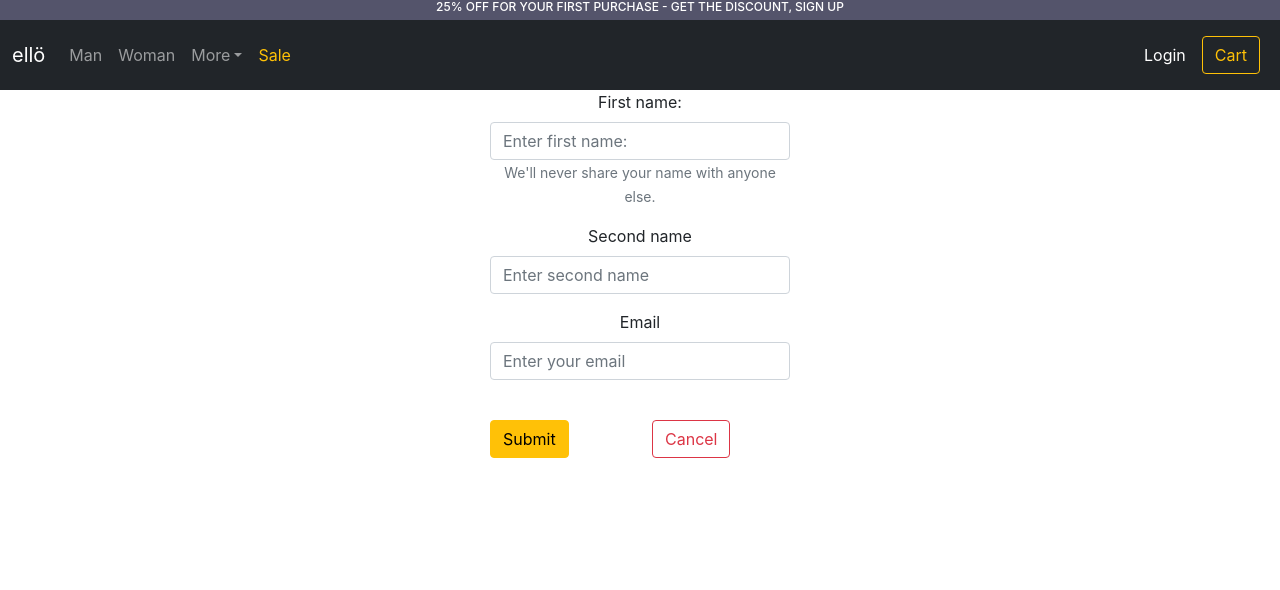
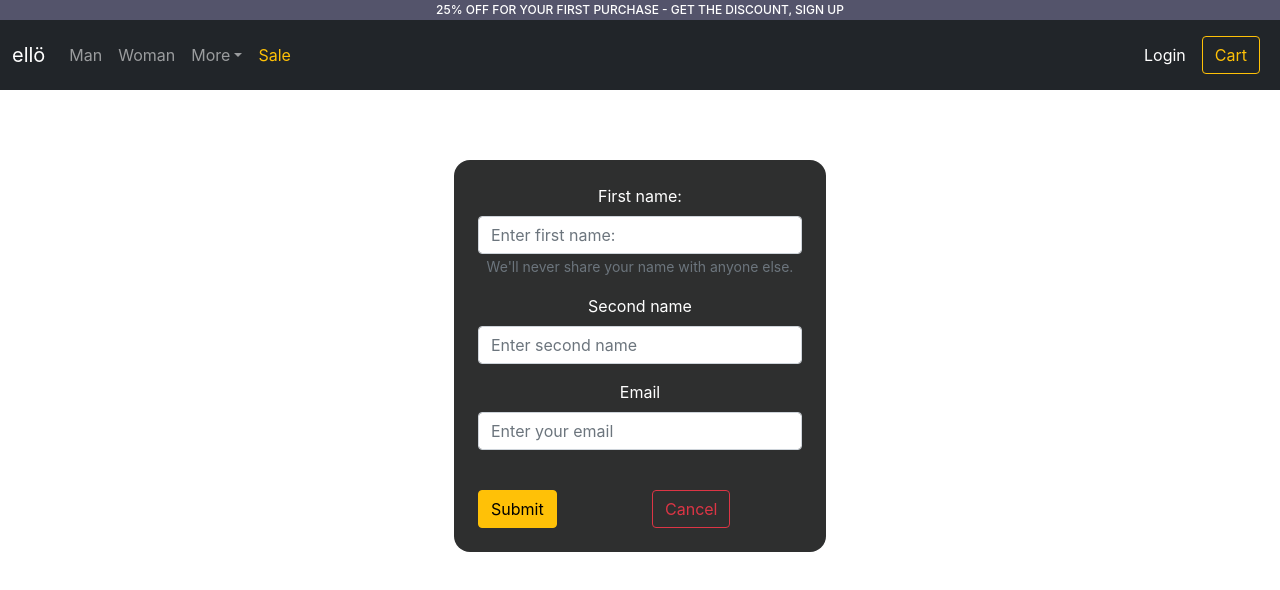
Before and after one commit to lumi-plus/WebShop-ReactApp, a React (Create React App) app in the folder client/react-cors-guide/: page /login in a window 1280 px wide. Shown: the top 590 px of the page. Built offline with nearby package versions, Linux system fonts and the light colour scheme; no server answers; the HTML template or start-up script is replaced by a standard one.

Commit message:
Merged with Emmas updates

```diff
--- a/client/react-cors-guide/src/App.js
+++ b/client/react-cors-guide/src/App.js
@@ -21,7 +21,8 @@ function App() {
 		lastName: "",
 		email: "",
 		loggedIn: false,
-		basket: [],
+		basket: {total:0,
+			items:[]},
 	});
 	useEffect(() => {
 		if (!customer.loggedIn) {
--- a/client/react-cors-guide/src/components/Herobanner/Herobanner.css
+++ b/client/react-cors-guide/src/components/Herobanner/Herobanner.css
@@ -9,12 +9,8 @@
 }
 
 .heroimage {
-	border: 40px;
-	margin-top: 10pt;
-	margin-bottom: 30pt;
-	margin-left: 20;
-	height: 80%;
-	width: 80%;
+	height: 70%;
+	width: 70%;
 	padding: 7%;
 }
 
--- a/client/react-cors-guide/src/components/Herobanner/Herobanner.jsx
+++ b/client/react-cors-guide/src/components/Herobanner/Herobanner.jsx
@@ -10,7 +10,7 @@ export default function Herobanner() {
 		<Container className="container_hero">
 			<Row className="hero-banner_row">
 				<div style={{ display: "flex" }}>
-					<Col lg="7">
+					<Col lg="7" sm="6">
 						<UserGreetings />
 						<Button
 							style={{
@@ -19,14 +19,14 @@ export default function Herobanner() {
 								height: 45,
 							}}
 							variant="outline-danger"
-							size="lg"
+							size="lg, sm, xl"
 							color="black"
 							className="hero-banner btn"
 						>
 							Shop Sale Now!
 						</Button>
 					</Col>
-					<Col lg="3">
+					<Col lg="3" sm="4" xs="5">
 						<Row className="image_row">
 							<Image
 								className="heroimage"
--- a/client/react-cors-guide/src/components/Salebanner/Salebanner.css
+++ b/client/react-cors-guide/src/components/Salebanner/Salebanner.css
@@ -1,9 +1,10 @@
 .sale {
-    color:white;
+	color: white;
 	background-color: rgb(84, 84, 107);
 	height: 20px;
 	font-size: 12px;
 	max-width: 100%;
 	max-height: 100%;
 	margin-bottom: 0;
+	line-height: 20px;
 }
--- a/client/react-cors-guide/src/components/UserGreetings/UserGreetings.jsx
+++ b/client/react-cors-guide/src/components/UserGreetings/UserGreetings.jsx
@@ -7,7 +7,7 @@ export default function UserGreetings() {
 	const loggedIn = customerGlobal.loggedIn;
 	if (loggedIn) {
 		return (
-			<h1 className="gtext">{`Hi ${customerGlobal.firstName}, End of the month?`}</h1>
+			<h1 className="gtext">{`Hi ${customerGlobal.firstName}, end of the month?`}</h1>
 		);
 	}
 	return <h1 className="gtext">End of the month?</h1>;
--- a/client/react-cors-guide/src/globalStyles.css
+++ b/client/react-cors-guide/src/globalStyles.css
@@ -17,14 +17,6 @@
     padding-top: 20px;
   } */
 
-
-
-
-
-
-
-
-
 .main-container {
 	padding-right: 0px;
 	padding-left: 0px;
@@ -32,9 +24,8 @@
 	margin: 0 auto;
 	position: relative;
 	display: flex;
-
 }
-  .cards-container{
+.cards-container {
 	justify-content: space-around;
 	display: flex;
 	flex-wrap: wrap;
@@ -44,21 +35,17 @@
 	padding-top: 20px;
 }
 
-
-
 .swal-overlay {
 	background-color: rgba(243, 196, 10, 0.955);
 	margin: 0px;
 	font-size: 16px;
 	margin-bottom: 28px;
-
 }
 
 .swal-title {
 	font-size: 24px;
-
 }
-  .swal-text{
+.swal-text {
 	justify-content: center;
 }
 
@@ -71,9 +58,8 @@
 	text-shadow: 0px -1px 0px rgba(54, 52, 52, 0.3);
 }
 
- .purchaseBtn{
+.purchaseBtn {
 	border-radius: 8px;
-
 }
 
 .removeBtn {
@@ -83,9 +69,15 @@
 .addBtn {
 	border-radius: 5px;
 }
-/*   div{
-  border: 1px solid red;
+
+.container_form {
+	width: 40%;
+	padding: 70px;
 }
-span{
-  border: 1px solid greenyellow;
-} */
+.signup_form {
+	width: 100%;
+	color: white;
+	background: #2e2f2f;
+	padding: 1.5em;
+	border-radius: 1em;
+}
--- a/client/react-cors-guide/src/pages/HomePage.jsx
+++ b/client/react-cors-guide/src/pages/HomePage.jsx
@@ -3,6 +3,7 @@ import "../globalStyles.css";
 import Item from "../components/Item/Index";
 import * as api from "../API.js";
 import Loading from "../components/Loading/Loading";
+import Herobanner from "../components/Herobanner/Herobanner";
 
 //HomePage works and now is displaying nothing because data is not passing trough +
 // once data will be displayed we will need a list of items --> that's why the Items component is created for
@@ -28,11 +29,14 @@ export default function HomePage() {
 
 	if (read) {
 		return (
-			<div className="main-container">
-				<div className="cards-container">
-					{data.map((item) => (
-						<Item key={item.itemId} item={item}></Item>
-					))}
+			<div>
+				<Herobanner />
+				<div className="main-container">
+					<div className="cards-container">
+						{data.map((item) => (
+							<Item key={item.itemId} item={item}></Item>
+						))}
+					</div>
 				</div>
 			</div>
 		);
--- a/client/react-cors-guide/src/pages/LoginPage.jsx
+++ b/client/react-cors-guide/src/pages/LoginPage.jsx
@@ -1,4 +1,4 @@
-import { Form, Button, Row, Col } from "react-bootstrap";
+import { Form, Button, Row, Col, Container } from "react-bootstrap";
 import { useState, useContext, useEffect } from "react";
 import { CustomerContext } from "../App";
 import * as api from "../API.js";
@@ -75,8 +75,8 @@ export default function LoginPage() {
 	}
 
 	return (
-		<div className="mx-auto" style={{ maxWidth: "300px" }}>
-			<Form>
+		<Container className="container_form">
+			<Form className="signup_form" div class="signup_form">
 				<Form.Group className="mb-3" controlId="formFirstName">
 					<Form.Label>First name:</Form.Label>
 					<Form.Control
@@ -125,6 +125,6 @@ export default function LoginPage() {
 					</Col>
 				</Row>
 			</Form>
-		</div>
+		</Container>
 	);
 }
--- a/client/react-cors-guide/src/pages/Sale.jsx
+++ b/client/react-cors-guide/src/pages/Sale.jsx
@@ -26,7 +26,6 @@ export default function Sale() {
 	if (read) {
 		return (
 			<div>
-				<Herobanner />
 				<div className="main-container">
 					<div className="cards-container">
 						{data.map((item) => {
```
Lines whose indentation alone changed are shown as unchanged.
